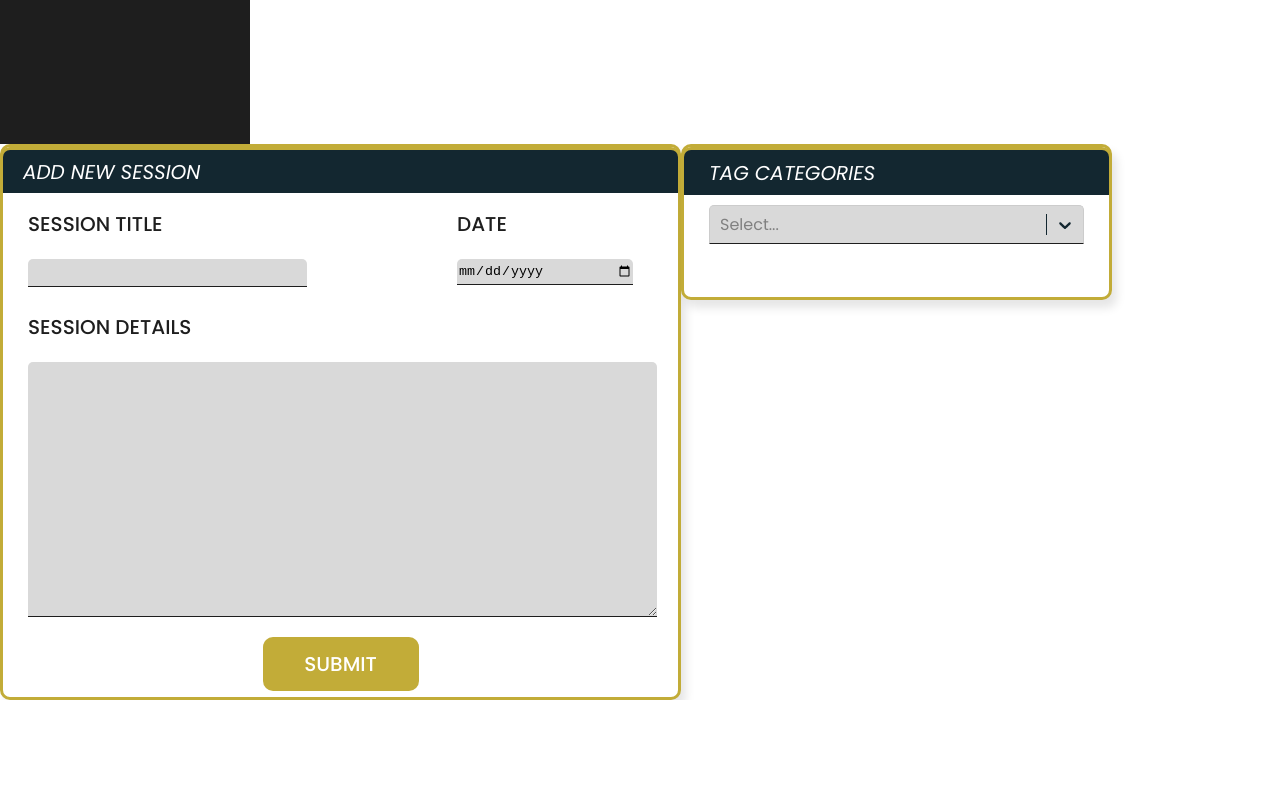
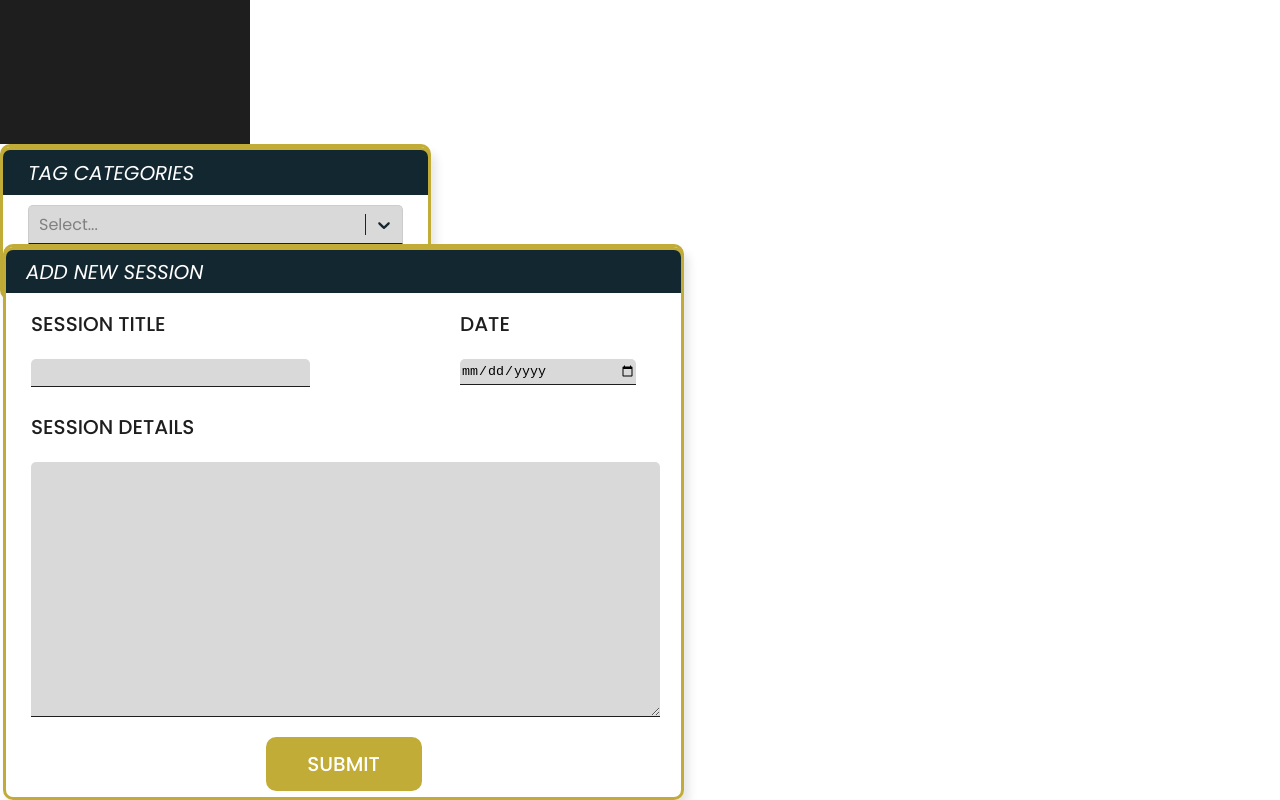
Before and after one commit to alliebourden/fableforge, a React (Vite) app: page /session-editor in a window 1280 px wide. Shown: the part 881-1681 px from the top of the page. Before the commit the page ends 1581 px from the top, so only its background shows below. Built offline with nearby package versions, Linux system fonts and the light colour scheme.

Commit message:
fix - encapsulated SessionForm and Category Tags into SessionEditor

```diff
--- a/src/Routes.jsx
+++ b/src/Routes.jsx
@@ -1,8 +1,7 @@
 import { createBrowserRouter } from "react-router-dom";
 import Dashboard from "./pages/Dashboard";
-import SessionForm from "./components/SessionForm";
-import CategoryTags from "./components/CategoryTags";
 import Layout from "./pages/Layout";
+import SessionEditor from "./components/SessionEditor";
 
 const router = createBrowserRouter([
   {
@@ -13,9 +12,8 @@ const router = createBrowserRouter([
       {
         path: "session-editor",
         element: (
-          <div style={{ display: "grid", gridTemplateColumns: "1fr 1fr" }}>
-            <SessionForm />
-            <CategoryTags />
+          <div>
+            <SessionEditor />
           </div>
         ),
       },
--- /dev/null
+++ b/src/components/SessionEditor.jsx
@@ -0,0 +1,202 @@
+import React, { useState } from "react";
+import Select from "react-select";
+import { useForm } from "react-hook-form";
+
+const categoryStyle = {
+  container: {
+    width: "425px",
+    maxHeight: "150px",
+    borderRadius: "10px",
+    border: "3px solid #C2AC38",
+    background: "#FFF",
+    boxShadow: "5px 8px 10px 0px rgba(0, 0, 0, 0.10)",
+    display: "flex",
+    flexDirection: "column",
+    alignItems: "center",
+  },
+  titleContainer: {
+    borderRadius: "10px 10px 0px 0px",
+    borderTop: "3px solid #C2AC38",
+    borderRight: "3px solid #C2AC38",
+    borderLeft: "3px solid #C2AC38",
+    background: "#132730",
+    width: "425px",
+    height: "45px",
+  },
+  title: {
+    fontSize: "20px",
+    fontWeight: "500",
+    marginBottom: "10px",
+    color: "#FFF",
+    fontStyle: "italic",
+    padding: "8px 25px",
+  },
+};
+
+const tags = [
+  { value: "combatBoss", label: "Combat: Boss Fight" },
+  { value: "combatRandomEncounter", label: "Combat: Random Encounter" },
+  { value: "combatQuestRelated", label: "Combat: Quest Related" },
+  { value: "storylinePlotTwist", label: "Storyline: Plot Twist" },
+  {
+    value: "storylineCharacterDevelopment",
+    label: "Storyline: Character Development",
+  },
+  { value: "storylineLoreExpansion", label: "Storyline: Lore Expansion" },
+  { value: "storylineForeshadowing", label: "Storyline: Foreshadowing" },
+  { value: "locationsCity", label: "Locations: City" },
+  { value: "locationsDungeon", label: "Locations: Dungeon" },
+  { value: "locationsWilderness", label: "Locations: Wilderness" },
+  { value: "locationsUnderwater", label: "Locations: Underwater" },
+  { value: "roleplayNPCInteraction", label: "Roleplay: NPC Interaction" },
+  { value: "roleplaySocialEncounter", label: "Roleplay: Social Encounter" },
+  { value: "roleplayIntrigue", label: "Roleplay: Intrigue" },
+  { value: "roleplayNegotiation", label: "Roleplay: Negotiation" },
+  { value: "questsMainQuest", label: "Quests: Main Quest" },
+  { value: "questsSideQuest", label: "Quests: Side Quest" },
+  { value: "questsBountyHunt", label: "Quests: Bounty Hunt" },
+  { value: "questsEscortMission", label: "Quests: Escort Mission" },
+  { value: "themesHorror", label: "Themes: Horror" },
+  { value: "themesMystery", label: "Themes: Mystery" },
+  { value: "themesComedy", label: "Themes: Comedy" },
+  { value: "themesRomance", label: "Themes: Romance" },
+  { value: "challengesPuzzle", label: "Challenges: Puzzle" },
+  { value: "challengesRiddle", label: "Challenges: Riddle" },
+  { value: "challengesSkillChallenge", label: "Challenges: Skill Challenge" },
+  { value: "challengesMoralDilemma", label: "Challenges: Moral Dilemma" },
+  { value: "rewardsLoot", label: "Rewards: Loot" },
+  { value: "rewardsMagicalItems", label: "Rewards: Magical Items" },
+  { value: "timeTimeSensitive", label: "Time: Time-sensitive" },
+  { value: "timeFlashback", label: "Time: Flashback" },
+  { value: "timeTimeTravel", label: "Time: Time Travel" },
+  { value: "trainingSkillTraining", label: "Training: Skill Training" },
+  { value: "trainingNewAbilities", label: "Training: New Abilities" },
+  { value: "trainingLevelingUp", label: "Training: Leveling Up" },
+  {
+    value: "memorableMomentsEpicMoment",
+    label: "Memorable Moments: Epic Moment",
+  },
+  {
+    value: "memorableMomentsCriticalHit",
+    label: "Memorable Moments: Critical Hit",
+  },
+  {
+    value: "memorableMomentsUnexpectedOutcome",
+    label: "Memorable Moments: Unexpected Outcome",
+  },
+];
+
+const SessionEditor = ({ onAddSession }) => {
+  const [selectedTags, setSelectedTags] = useState([]);
+  const { register, handleSubmit, reset } = useForm();
+
+  const handleChange = (selectedOptions) => {
+    setSelectedTags(selectedOptions);
+  };
+
+  const onSubmit = (data) => {
+    onAddSession(data);
+    reset();
+  };
+
+  return (
+    <div style={categoryStyle.container}>
+      <div style={categoryStyle.titleContainer}>
+        <div style={categoryStyle.title}>TAG CATEGORIES</div>
+      </div>
+      <Select
+        options={tags}
+        styles={{
+          container: (provided) => ({
+            ...provided,
+            marginTop: "10px",
+          }),
+          control: (provided, state) => ({
+            ...provided,
+            width: "375px",
+            minHeight: "25px",
+            borderRadius: "5px 5px 0px 0px",
+            borderBottom: "1px solid #1E1E1E",
+            background: "#D9D9D9",
+            boxShadow: state.isFocused ? "0 0 0 2px #C2AC38" : "none",
+          }),
+          multiValueRemove: (provided) => ({
+            ...provided,
+            color: "#132730",
+            backgroundColor: "#F0DFC8",
+            ":hover": {
+              backgroundColor: "#C2AC38",
+              color: "#FFF",
+            },
+          }),
+          multiValue: (provided) => ({
+            ...provided,
+            backgroundColor: "#F0DFC8",
+            color: "#132730",
+          }),
+          indicatorSeparator: (provided) => ({
+            ...provided,
+            backgroundColor: "#132730",
+          }),
+          dropdownIndicator: (provided, state) => ({
+            ...provided,
+            color: state.isFocused ? "#C2AC38" : "#132730",
+            ":hover": {
+              color: "#C2AC38",
+            },
+          }),
+          clearIndicator: (provided, state) => ({
+            ...provided,
+            color: state.isFocused ? "#C2AC38" : "#132730",
+            ":hover": {
+              color: "#C2AC38",
+            },
+          }),
+          menu: (provided) => ({
+            ...provided,
+            fontSize: "12px",
+          }),
+          menuList: (provided) => ({
+            ...provided,
+            maxHeight: "100px",
+          }),
+        }}
+        value={selectedTags}
+        onChange={handleChange}
+        isMulti
+      />
+      <form onSubmit={handleSubmit(onSubmit)} className="session-form">
+        <div className="add-new-session">
+          <p>Add New Session</p>
+        </div>
+        <div className="top-section">
+          <div className="session-title">
+            <label htmlFor="header">Session Title</label>
+            <input
+              type="text"
+              id="header"
+              {...register("header", { required: true })}
+            />
+          </div>
+          <div className="session-date">
+            <label htmlFor="date">Date</label>
+            <input
+              type="date"
+              id="date"
+              {...register("date", { required: true })}
+            />
+          </div>
+        </div>
+        <div className="session-body">
+          <label htmlFor="body">Session details</label>
+          <textarea id="body" {...register("body", { required: true })} />
+        </div>
+        <div className="submit-btn">
+          <button type="submit">SUBMIT</button>
+        </div>
+      </form>
+    </div>
+  );
+};
+
+export default SessionEditor;
--- a/src/pages/Layout.jsx
+++ b/src/pages/Layout.jsx
@@ -8,7 +8,7 @@ import LootIcon from "./icons/Loot Management Icon.svg";
 
 export default function Layout() {
   return (
-    <div>
+    <div className="layoutWrapper">
       <div className="top-bar">
         <img src={Logo} height={80} className="top-logo" />
       </div>
```
